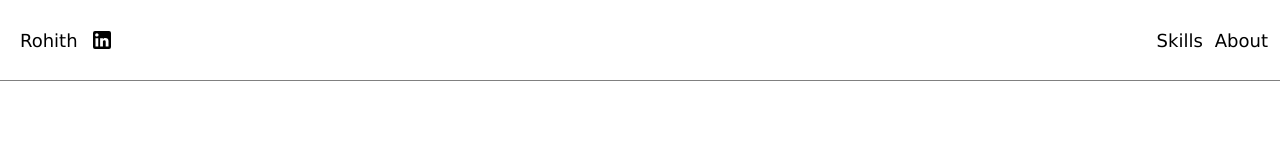
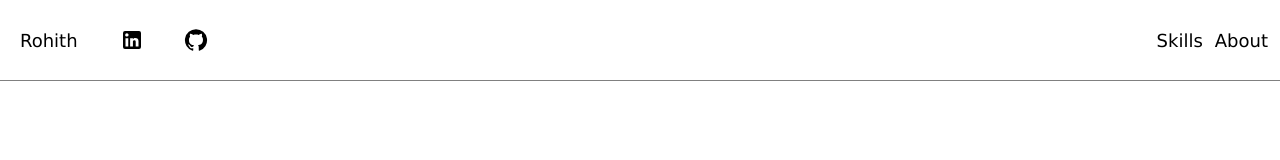
Before and after one commit to cdrohithm/cdrohithm.github.io, a React (Create React App) app: page / in a window 1280 px wide. Shown: the top 160 px of the page. Built offline with nearby package versions, Linux system fonts and the light colour scheme.

Commit message:
Hide Menu icon in Header

```diff
--- a/src/components/Header/Header.jsx
+++ b/src/components/Header/Header.jsx
@@ -8,11 +8,12 @@ import { GiHamburgerMenu } from "react-icons/gi";
 import { Switch } from "@material-ui/core";
 import Menu from "../../containers/Menu/Menu";
 import { AiOutlineClose } from "react-icons/ai";
+import { GitHub } from "@mui/icons-material";
 const Header = (props) => {
   const [menuVisible, setMenu] = useState(false);
-  useEffect(() => {
-    window.addEventListener("resize", setVisible);
-  }, []);
+  // useEffect(() => {
+  //   window.addEventListener("resize", setVisible);
+  // }, []);
   const setVisible = () => {
     console.log("width");
     if (window.screen.width <= 820) {
@@ -69,6 +70,14 @@ const Header = (props) => {
           >
             <LinkedInIcon />
           </Button>
+          <Button
+            className="header-button"
+            onClick={() =>
+              window.open("https://www.github.com/cdrohithm/")
+            }
+          >
+            <GitHub />
+          </Button>
           {/* <Switch
             sx={{ m: 1 }}
             checked={checked}
@@ -83,13 +92,13 @@ const Header = (props) => {
             </div>
             {/* <SearchBox /> */}
           </div>
-          <div className="mobile-menu-icon" onClick={() => toggleMenu()}>
+          {/* <div className="mobile-menu-icon" onClick={() => toggleMenu()}>
             {menuVisible ? (
               <AiOutlineClose className="header-button" />
             ) : (
               <GiHamburgerMenu className="header-button" />
             )}
-          </div>
+          </div> */}
         </div>
         <div className="mobile-menu">
           <Menu />
--- a/src/components/Header/Header.scss
+++ b/src/components/Header/Header.scss
@@ -14,7 +14,7 @@
   align-items: center;
   justify-content: flex-start;
   margin-left: 10px;
-  gap: 10px;
+  gap: 40px;
   color: inherit;
 }
 .header-right {
@@ -38,6 +38,10 @@
 .link {
   text-decoration: none;
   color: inherit;
+}
+.link:hover {
+  text-decoration: none;
+  color: blue;
 }
 .menu {
   display: flex;
@@ -65,13 +69,13 @@
   // flex-direction: column;
   justify-items: center;
 }
-@media (min-width: 820px) {
-  .mobile-menu-icon {
-    display: none;
-  }
-}
-@media (max-width: 820px) {
-  .menu {
-    display: none;
-  }
-}
+// @media (min-width: 820px) {
+//   .mobile-menu-icon {
+//     display: none;
+//   }
+// }
+// @media (max-width: 820px) {
+//   .menu {
+//     display: none;
+//   }
+// }
```
